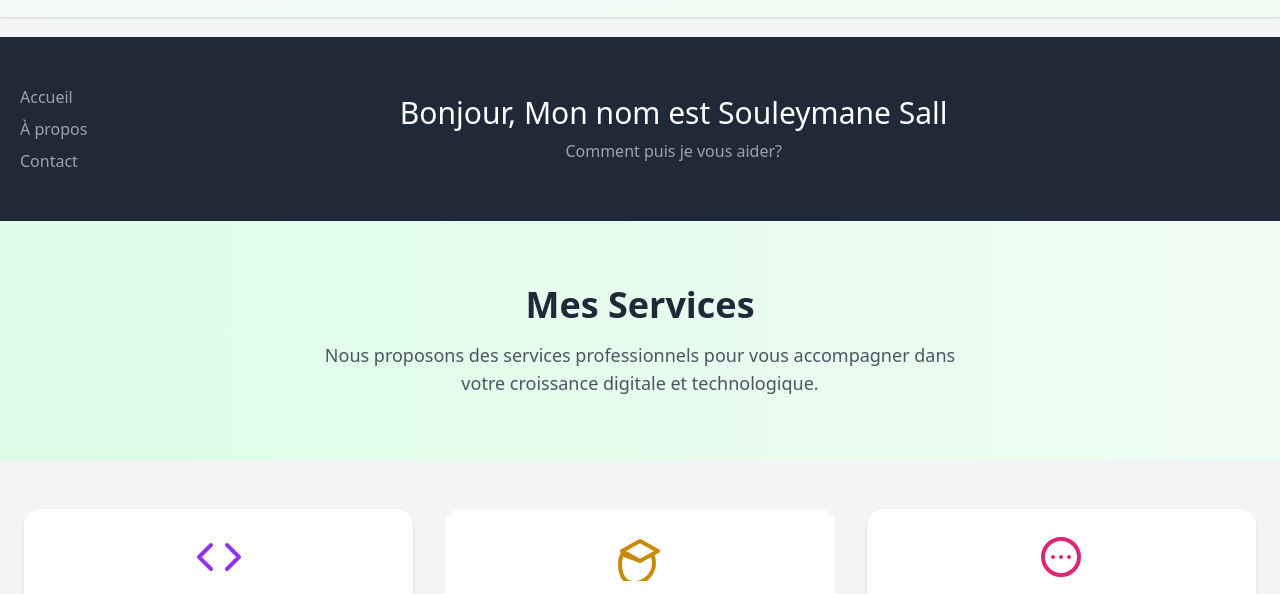
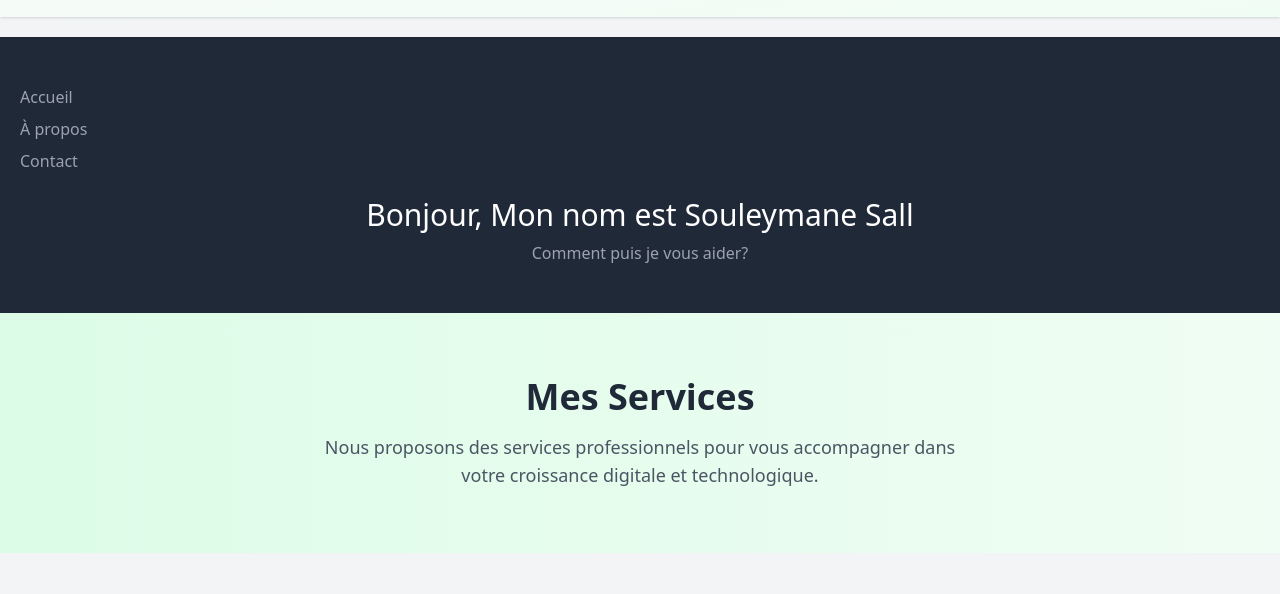
Before and after one commit to Jule-25/my-website, a plain HTML site: page index.html in a window 1280 px wide. Shown: the part 175-769 px from the top of the page. Drawn offline with nearby package versions, Linux system fonts and the light colour scheme.

Commit message:
Fix layout

```diff
--- a/index.html
+++ b/index.html
@@ -30,7 +30,7 @@
   </header>
 
   <nav class="flex px-5 text-gray-400 font-sans bg-gray-800
-    py-12">
+    py-12 sm:flex-col sm:space-y-6">
     <ul class="space-y-2">
       <li><a class="hover:text-gray-500" href="#home">Accueil</a></li>
       <li><a class="hover:text-gray-500" href="#about">À propos</a></li>
```
